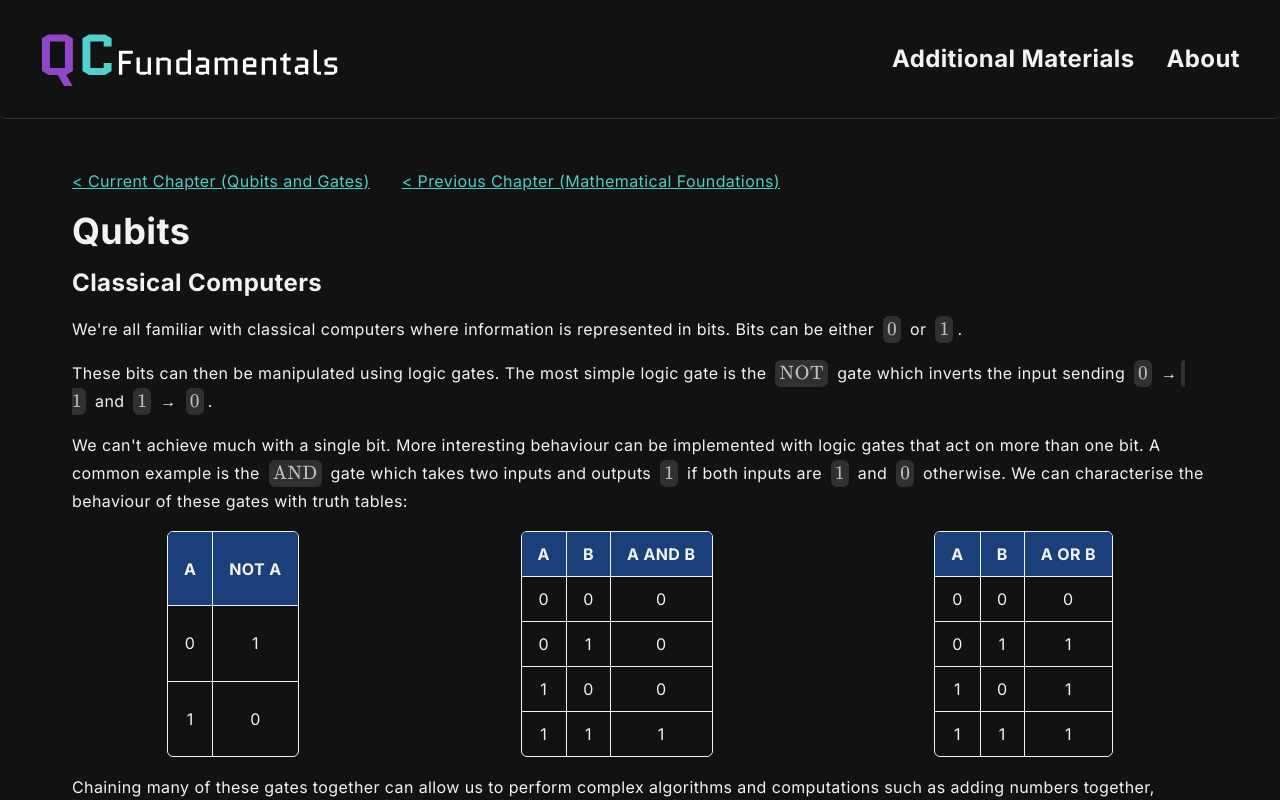
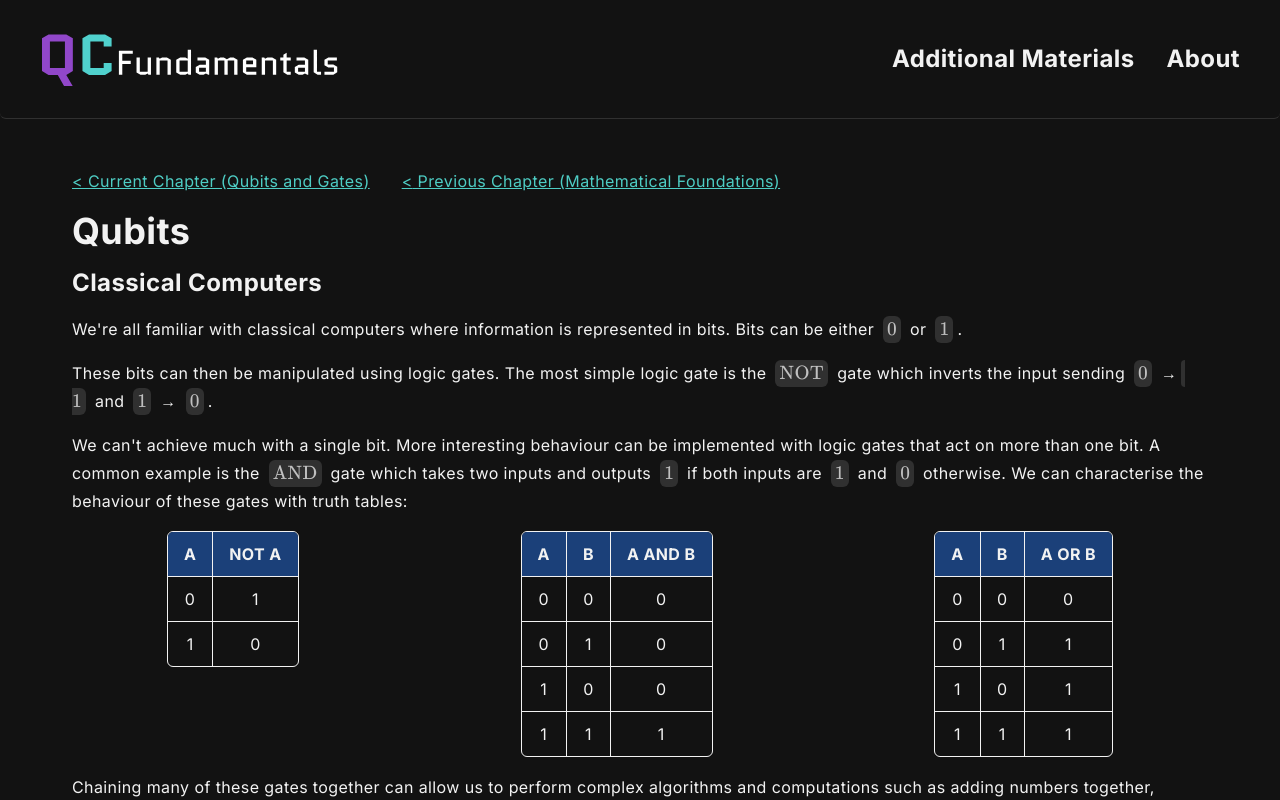
Before and after one commit to DazKins/qcfundamentals, a Next.js app: page /chapter/qubits-and-gates/article/qubits in a window 1280 px wide. Shown: the top 800 px of the page. Built offline with nearby package versions, Linux system fonts and the light colour scheme.

Commit message:
Add scroll overflow to tables

```diff
--- a/src/components/table.tsx
+++ b/src/components/table.tsx
@@ -7,6 +7,7 @@ const Table = ({
   headerRow?: boolean;
   headerColumn?: boolean;
 }) => (
+  <div className="overflow-scroll">
     <table className="border-separate border border-white rounded-default border-spacing-0 overflow-hidden">
       <tbody>
         {data.map((row, rowIndex) => (
@@ -20,6 +21,7 @@ const Table = ({
         ))}
       </tbody>
     </table>
+  </div>
 );
 
 const TableRow = ({
@@ -61,9 +63,17 @@ const TableCell = ({
   columnIndex: number;
 }) =>
   (headerRow && rowIndex == 0) || (headerColumn && columnIndex == 0) ? (
-    <TableHeaderCell data={data} columnIndex={columnIndex} rowIndex={rowIndex} />
+    <TableHeaderCell
+      data={data}
+      columnIndex={columnIndex}
+      rowIndex={rowIndex}
+    />
   ) : (
-    <TableNormalCell data={data} columnIndex={columnIndex} rowIndex={rowIndex} />
+    <TableNormalCell
+      data={data}
+      columnIndex={columnIndex}
+      rowIndex={rowIndex}
+    />
   );
 
 const TableNormalCell = ({
```
Lines whose indentation alone changed are shown as unchanged.
